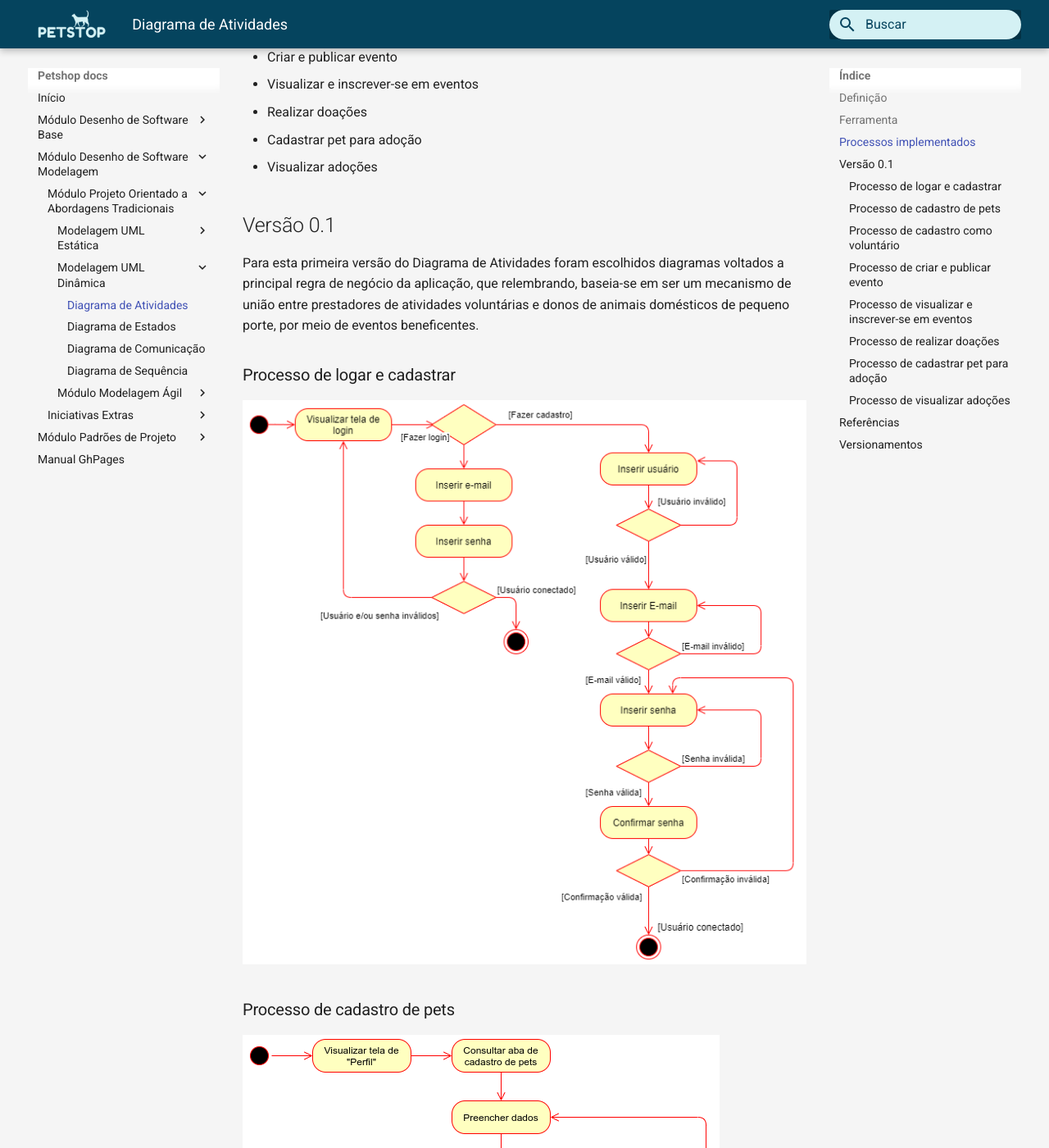
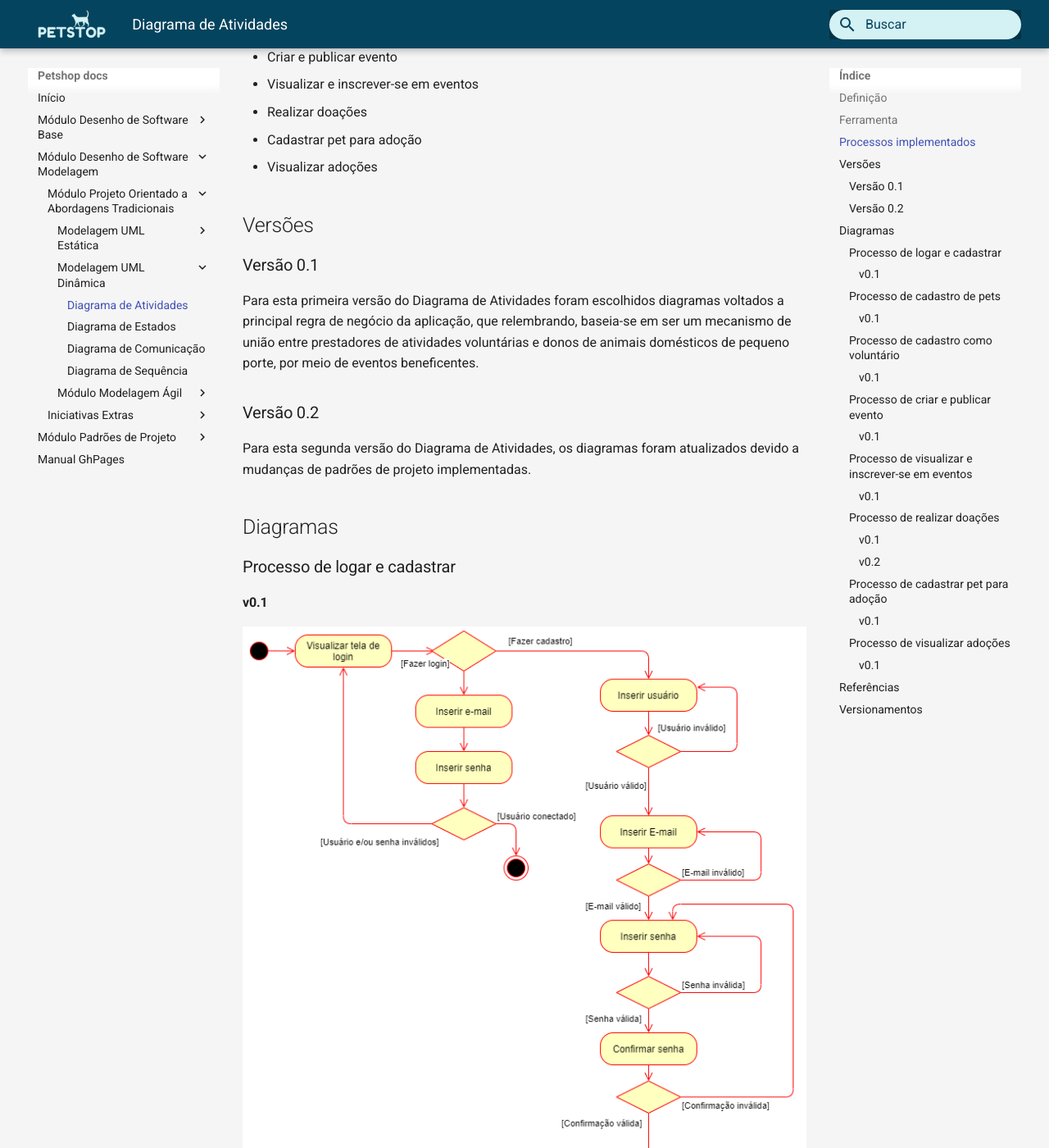
Before and after one commit to UnBArqDsw2021-1/2021.1_G3_PetStop_docs, an MkDocs documentation site: the page built from docs/modelagem/umlDinamicos/atividades.md, in a window 1280 px wide and 1400 px high, scrolled down 936 px. Shown: the whole window at 82% size. Built offline with MkDocs 1.6.1 and Material for MkDocs 9.7.7, drawn with Linux system fonts in a browser that asks for light colours; some of the changed text lies outside the part shown.

Commit message:
Adicionand versao 0.2 do diagrama de doaçao e adicionando rastreamento entre versoes
Co-authored-by: Vinícius Vieira de Souza <vd.souza1999@gmail.com>
Co-authored-by: Antonio Ruan <ruanmoura13@outlook.com>

```diff
--- a/docs/modelagem/umlDinamicos/atividades.md
+++ b/docs/modelagem/umlDinamicos/atividades.md
@@ -19,40 +19,57 @@
 * Cadastrar pet para adoção
 * Visualizar adoções
 
-## Versão 0.1
+## Versões
+### Versão 0.1
+Para esta primeira versão do Diagrama de Atividades foram escolhidos diagramas voltados a principal regra de negócio da aplicação, que relembrando, baseia-se em ser um mecanismo de união entre prestadores de atividades voluntárias e donos de animais domésticos de pequeno porte, por meio de eventos beneficentes.
 
-Para esta primeira versão do Diagrama de Atividades foram escolhidos diagramas voltados a principal regra de negócio da aplicação, que relembrando, baseia-se em ser um mecanismo de união entre prestadores de atividades voluntárias e donos de animais domésticos de pequeno porte, por meio de eventos beneficentes.
+### Versão 0.2
+Para esta segunda versão do Diagrama de Atividades, os diagramas foram atualizados devido a mudanças de padrões de projeto implementadas.
+
+## Diagramas
 
 ### Processo de logar e cadastrar
 
+#### v0.1
 <img src="../../../images/atividades_login.png">
 
 ### Processo de cadastro de pets
 
+#### v0.1
 <img src="../../../images/atividades_cadastrar_pets.png">
 
 ### Processo de cadastro como voluntário
 
+#### v0.1
 <img src="../../../images/atividades_ser_voluntario.png">
 
 ### Processo de criar e publicar evento
 
+#### v0.1
 <img src="../../../images/atividades_criar_eventos.png">
 
 ### Processo de visualizar e inscrever-se em eventos
 
+#### v0.1
 <img src="../../../images/atividades_eventos.png">
 
 ### Processo de realizar doações
 
+#### v0.1
 <img src="../../../images/atividades_doacao.png">
+
+#### v0.2
+Nessa atualização foi implementada a ramificação para o fluxo de pedir ou realizar doação.
+<img src="../../../images/atividades_doacao_02.png">
 
 ### Processo de cadastrar pet para adoção
 
+#### v0.1
 <img src="../../../images/atividades_cadastro_pet_adocao.png">
 
 ### Processo de visualizar adoções
 
+#### v0.1
 <img src="../../../images/atividades_adocao.png">
 
 ## Referências
@@ -70,4 +87,5 @@
 |20/08/2021| 0.3 | Inserção do Diagrama de processo de cadastro de usuário | Victor Samuel |
 |20/08/2021| 0.4 | Inserção do Diagrama de processo de cadastro de pets | Victor Samuel |
 |20/08/2021| 0.5 | Inserção do Diagrama de processo de criação de evento | Victor Samuel |
-|20/08/2021| 0.5 | Inserção do Diagrama de processo de cadastramento de pets para adoção | Victor Samuel |
+|20/08/2021| 0.6 | Inserção do Diagrama de processo de cadastramento de pets para adoção | Victor Samuel |
+|14/09/2021| 0.7 | Atualizando versão do diagrama de doação e adicionando rastrebilidade entre documentos | Victor Samuel, Vinicius Vieira e Antonio Ruan |
```
Also changed, not shown: docs/images/atividades_doacao_02.png (added).
